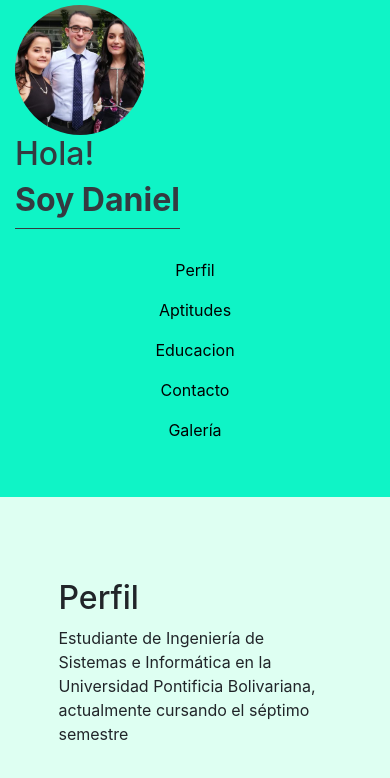
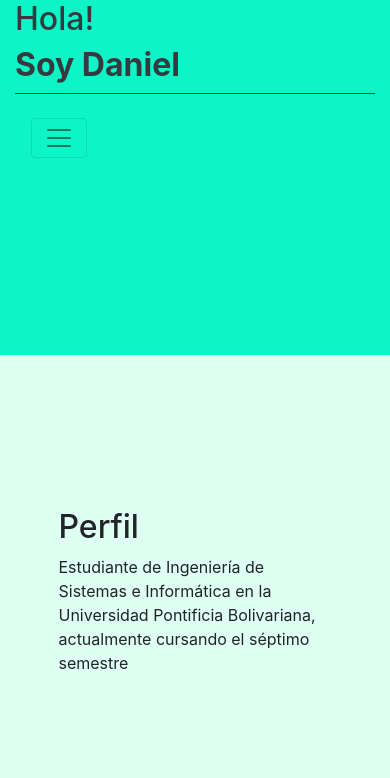
Before and after one commit to danielpre30/Daniel-Preciado, a plain HTML site: page index.html in a window 390 px wide. Drawn offline with nearby package versions, Linux system fonts and the light colour scheme.

Commit message:
Responsive design

```diff
--- a/css/style.css
+++ b/css/style.css
@@ -38,3 +38,7 @@ main article form {
 aside .nav-link:hover {
     color: #57737A;
 }
+
+nav figure{
+    display: block;
+}
--- a/index.html
+++ b/index.html
@@ -14,30 +14,32 @@
 <body class="h-100">
     <div class="container-fluid h-100">
         <div class="row h-100">
-            <aside class="col-12 col-sm d-sm-flex justify-content-center align-items-center flex-column menu text-dark">
-                <nav class="nav-bar navbar-expand-lg">
-                    <figure class="navbar-brand">
-                        <img src="img/foto_perfil.jpg" alt="Daniel Preciado" class="rounded-circle">
-                        <figcaption class="border-bottom border-dark">
-                            <p class="h2">Hola!</p>
-                            <h1 class="h2 font-weight-bold">Soy Daniel</h1>
-                        </figcaption>
-                    </figure>
+            <aside
+                class="col-12 col-sm d-sm-flex justify-content-center align-items-center flex-column menu text-dark"
+                id="side">
+                <figure>
+                    <img src="img/foto_perfil.jpg" alt="Daniel Preciado" class="rounded-circle d-none d-sm-block">
+                    <figcaption class="border-bottom border-dark">
+                        <p class="h2">Hola!</p>
+                        <h1 class="h2 font-weight-bold">Soy Daniel</h1>
+                    </figcaption>
+                </figure>
+                <nav class="navbar navbar-expand-lg navbar-light">
                     <button class="navbar-toggler" type="button" data-toggle="collapse" data-target="#nav-tab"
-                        aria-controls="nav-tab" aria-expanded="false" aria-label="Toggle navigation">
+                        aria-controls="side" aria-expanded="false" aria-label="Toggle navigation">
                         <span class="navbar-toggler-icon"></span>
                     </button>
-                    <div class="collapse navbar-collapse d-flex flex-column" id="nav-tab" role="tablist">
-                        <a class="nav-item nav-link active" id="nav-profile-tab" data-toggle="tab" href="#nav-profile"
-                            role="tab" aria-controls="nav-profile" aria-selected="true">Perfil</a>
-                        <a class="nav-item nav-link" id="nav-skills-tab" data-toggle="tab" href="#nav-skills" role="tab"
+                    <div class="nav collapse navbar-collapse flex-column" id="nav-tab" role="tablist">
+                        <a class="nav-link active" id="nav-profile-tab" data-toggle="tab" href="#nav-profile" role="tab"
+                            aria-controls="nav-profile" aria-selected="true">Perfil</a>
+                        <a class="nav-link" id="nav-skills-tab" data-toggle="tab" href="#nav-skills" role="tab"
                             aria-controls="nav-skills" aria-selected="false">Aptitudes</a>
-                        <a class="nav-item nav-link" id="nav-education-tab" data-toggle="tab" href="#nav-education"
-                            role="tab" aria-controls="nav-education" aria-selected="false">Educacion</a>
-                        <a class="nav-item nav-link" id="nav-contact-tab" data-toggle="tab" href="#nav-contact"
-                            role="tab" aria-controls="nav-contact" aria-selected="false">Contacto</a>
-                        <a class="nav-item nav-link" id="nav-more-tab" data-toggle="tab" href="#nav-more" role="tab"
+                        <a class="nav-link" id="nav-education-tab" data-toggle="tab" href="#nav-education" role="tab"
+                            aria-controls="nav-education" aria-selected="false">Educacion</a>
+                        <a class="nav-link" id="nav-more-tab" data-toggle="tab" href="#nav-more" role="tab"
                             aria-controls="nav-more" aria-selected="false">Galería</a>
+                        <a class="nav-link" id="nav-contact-tab" data-toggle="tab" href="#nav-contact" role="tab"
+                            aria-controls="nav-contact" aria-selected="false">Contacto</a>
                     </div>
                 </nav>
             </aside>
@@ -80,22 +82,6 @@
                     <p>Universidad Pontificia Bolivariana <br>
                         2016 - Actualidad</p>
                     <p></p>
-                </article>
-                <article class="tab-pane fade" id="nav-contact" role="tabpanel" aria-labelledby="nav-contact-tab">
-                    <h2>Contacto</h2>
-                    <h3>Email</h3>
-                    <form action="mailto:danielpre30@outlook.com">
-                        <input class="btn btn-dark" id="btn-mail" type="submit" value="danielpre30@outlook.com" />
-                    </form>
-                    <form action="mailto:daniel.preciado@upb.edu.co">
-                        <input class="btn btn-dark" id="btn-mail" type="submit" value="daniel.preciado@upb.edu.co" />
-                    </form>
-                    <h3>Teléfono</h3>
-                    <p>311 855 7304</p>
-                    <h3>Twitter</h3>
-                    <a href="https://twitter.com/danielpret30?ref_src=twsrc%5Etfw" class="twitter-follow-button"
-                        data-size="large" data-lang="es" data-show-count="false">Follow @danielpret30</a>
-                    <script async src="https://platform.twitter.com/widgets.js" charset="utf-8"></script>
                 </article>
                 <article class="tab-pane fade" id="nav-more" role="tabpanel" aria-labelledby="nav-contact-tab">
                     <h2>Galería</h2>
@@ -195,7 +181,22 @@
                     </div>
 
                 </article>
-
+                <article class="tab-pane fade" id="nav-contact" role="tabpanel" aria-labelledby="nav-contact-tab">
+                    <h2>Contacto</h2>
+                    <h3>Email</h3>
+                    <form action="mailto:danielpre30@outlook.com">
+                        <input class="btn btn-dark" id="btn-mail" type="submit" value="danielpre30@outlook.com" />
+                    </form>
+                    <form action="mailto:daniel.preciado@upb.edu.co">
+                        <input class="btn btn-dark" id="btn-mail" type="submit" value="daniel.preciado@upb.edu.co" />
+                    </form>
+                    <h3>Teléfono</h3>
+                    <p>311 855 7304</p>
+                    <h3>Twitter</h3>
+                    <a href="https://twitter.com/danielpret30?ref_src=twsrc%5Etfw" class="twitter-follow-button"
+                        data-size="large" data-lang="es" data-show-count="false">Follow @danielpret30</a>
+                    <script async src="https://platform.twitter.com/widgets.js" charset="utf-8"></script>
+                </article>
             </main>
         </div>
     </div>
```
